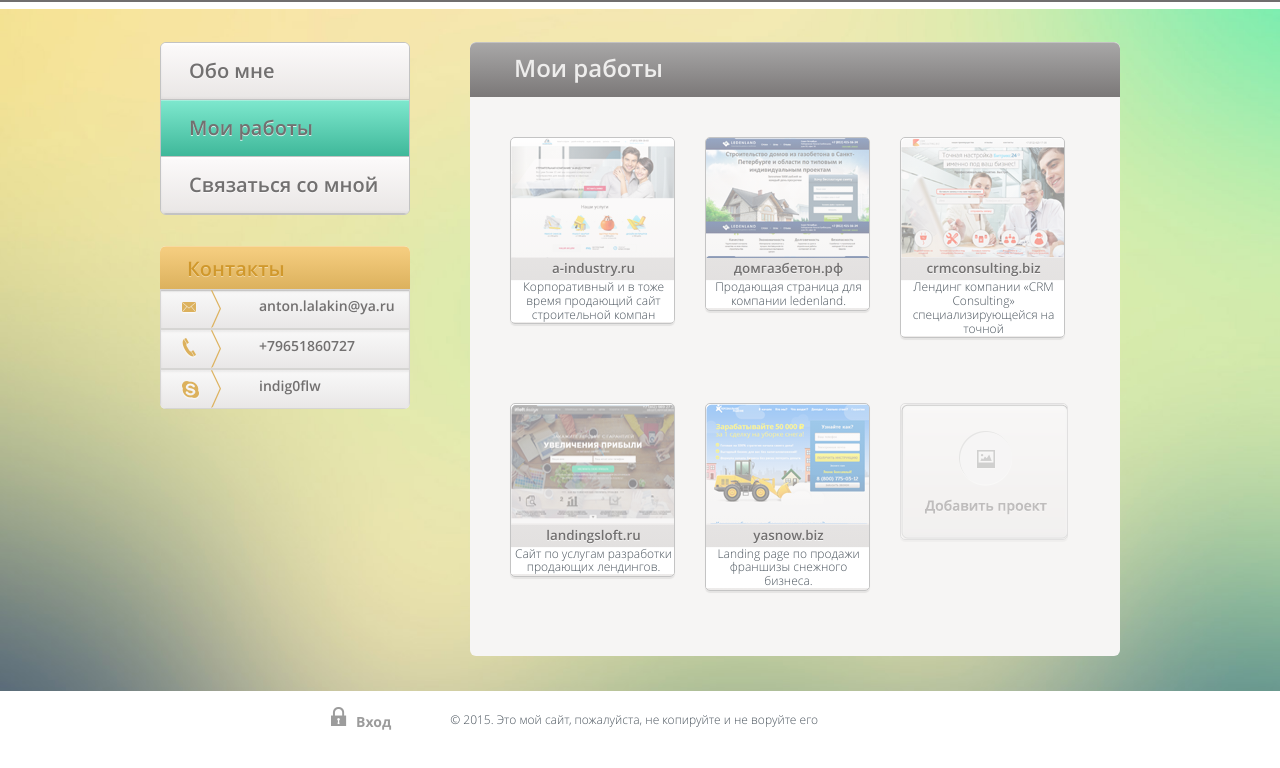
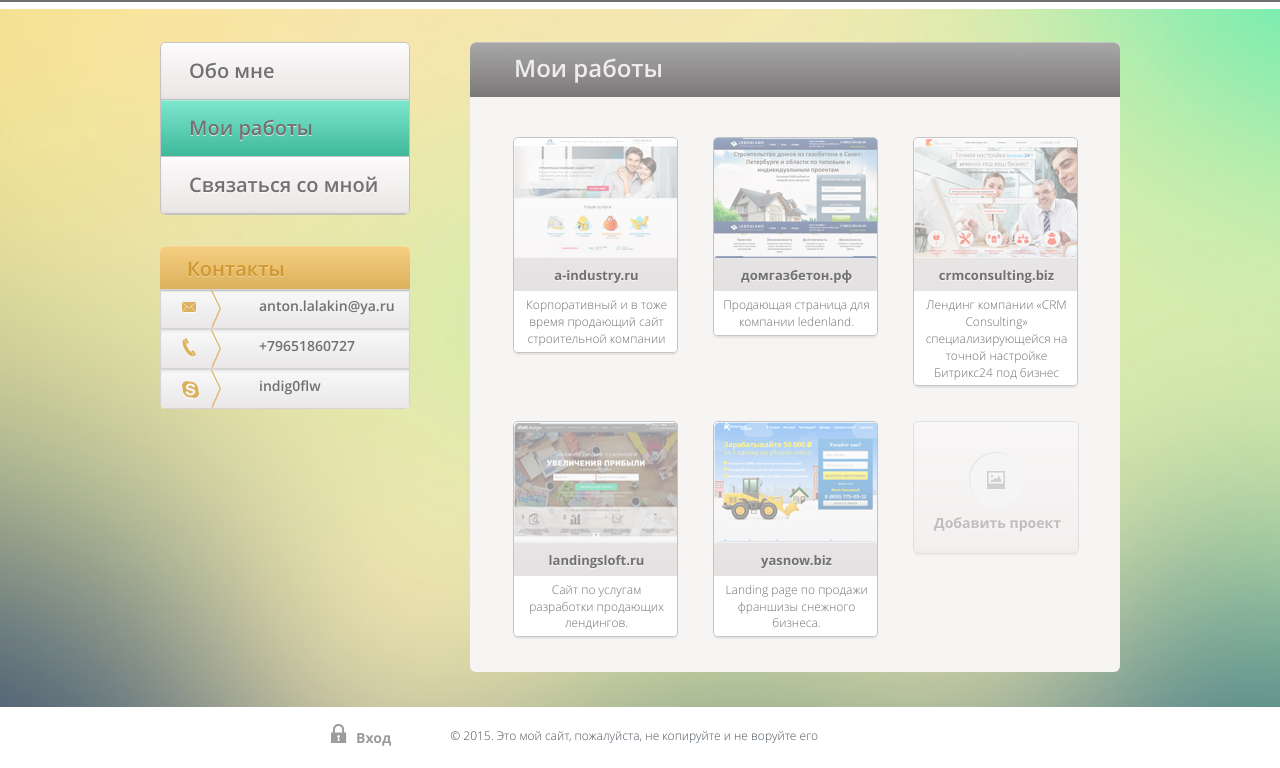
Before and after one commit to indig0flw/loft_port, a website: page app/portfolio.html in a window 1280 px wide. Shown: the part 88-856 px from the top of the page. Drawn offline with nearby package versions, Linux system fonts and the light colour scheme.

Commit message:
v1.6.0 PF optimized, IE8 partial support added

```diff
--- a/app/css/about-me.css
+++ b/app/css/about-me.css
@@ -15,9 +15,6 @@
      overflow: hidden;
  }
 
- .photo {
-     width: 100%;
- }
 
  .image-wrap {
      float: left;
--- a/app/css/contacts.css
+++ b/app/css/contacts.css
@@ -8,8 +8,7 @@
 .contacts-form-wrap {
     float: left;
     width: 400px;
-    margin-bottom: 15px;
-    /*    margin-top: 35px;*/
+    margin-bottom: 12px;
 }
 
 .name-input-item {
@@ -24,11 +23,7 @@
     display: block;
     font-size: 14px;
     font-family: 'open_sansregular', sans-serif;
-    src: url('opensans-regular-webfont.eot');
-    src: url('opensans-regular-webfont.eot?#iefix') format('embedded-opentype'), url('opensans-regular-webfont.woff2') format('woff2'), url('opensans-regular-webfont.woff') format('woff'), url('opensans-regular-webfont.ttf') format('truetype'), url('opensans-regular-webfont.svg#open_sansregular') format('svg');
-    font-weight: normal;
-    font-style: normal;
-    margin-bottom: 10px;
+    margin-bottom: 8px;
 }
 
 .input-item {
@@ -42,12 +37,9 @@
     box-shadow: 0px 1px 0px 0px rgba(255, 255, 255, 0.35), inset 0px 2px 2px 0px rgba(114, 112, 112, 0.1);
     font-size: 12px;
     font-family: 'open_sanslight';
-    src: url('opensans-light-webfont.eot');
-    src: url('opensans-light-webfont.eot?#iefix') format('embedded-opentype'), url('opensans-light-webfont.woff2') format('woff2'), url('opensans-light-webfont.woff') format('woff'), url('opensans-light-webfont.ttf') format('truetype'), url('opensans-light-webfont.svg#open_sanslight') format('svg');
-    font-weight: normal;
-    font-style: normal;
     height: 40px;
     width: 190px;
+    padding-left: 9px;
 }
 
 
@@ -55,7 +47,7 @@
     height: 183px;
     width: 100%;
     resize: none;
-    padding: 8px 5px 8px 5px;
+    padding-top: 9px;
 }
 
 .captcha-wrap {
@@ -72,12 +64,14 @@
 .captcha-input {
     width: 190px;
     float: right;
-    padding: 5px 30px 5px 5px;
+    margin-top: 17px;
+    height: 33px;
+    /*padding: 5px 30px 5px 5px;*/
 }
 
 .buttons {
     display: inline-block;
-    padding: 8px 25px 8px 25px;
+    padding: 8px 20px 8px 20px;
     border-radius: 4px;
     border: none;
     outline: none;
@@ -119,6 +113,8 @@
     float: right;
     border: 1px solid #b6b6b6;
     margin-right: 30px;
+    padding-left: 25px;
+    padding-right: 25px;
     border-radius: 5px;
     background-image: -moz-linear-gradient( 90deg, rgb(233, 230, 228) 0%, rgb(251, 249, 249) 94%, rgb(255, 255, 255) 100%);
     background-image: -webkit-linear-gradient( 90deg, rgb(233, 230, 228) 0%, rgb(251, 249, 249) 94%, rgb(255, 255, 255) 100%);
@@ -143,6 +139,12 @@
     background-image: -ms-linear-gradient( 90deg, rgb(194, 192, 192) 0%, rgb(227, 225, 225) 87%, rgb(230, 228, 228) 90%, rgb(232, 231, 231) 100%);
     box-shadow: inset 0px -2px 3px 0px rgba(41, 41, 41, 0.05);
     border: 1px solid #c3c3c3;
+}
+
+
+.push-buttons-down {
+    margin-bottom: 20px;
+
 }
 
 ::-webkit-input-placeholder {
--- a/app/css/main.css
+++ b/app/css/main.css
@@ -171,17 +171,12 @@ body {
     background-image: -ms-linear-gradient( 90deg, rgb(123, 120, 120) 0%, rgb(169, 168, 168) 100%);
     box-shadow: inset 0px 1px 0px 0px rgba(255, 255, 255, 0.3);
     font-family: 'open_sanssemibold';
-    src: url('opensans-semibold-webfont.eot');
-    src: url('opensans-semibold-webfont.eot?#iefix') format('embedded-opentype'), url('opensans-semibold-webfont.woff2') format('woff2'), url('opensans-semibold-webfont.woff') format('woff'), url('opensans-semibold-webfont.ttf') format('truetype'), url('opensans-semibold-webfont.svg#open_sanssemibold') format('svg');
-    font-weight: normal;
-    font-style: normal;
     font-size: 24px;
     color: rgb(238, 237, 236);
     line-height: 0.917;
     text-align: left;
     text-shadow: 0px 1px 0px rgba(102, 101, 101, 0.004);
 }
-
 
 
 /*Эффекты контента -конец*/
@@ -213,7 +208,6 @@ body {
     overflow: hidden;
 }
 
-
 .navigation-item {
     list-style-type: none;
     width: 250px;
@@ -222,7 +216,6 @@ body {
     background-image: -ms-linear-gradient( 90deg, rgb(233, 230, 229) 0%, rgb(251, 249, 249) 94%, rgb(255, 255, 255) 100%);
     box-shadow: 0px 2px 1px 0px rgba(9, 9, 9, 0.07), inset 0px -2px 3px 0px rgba(41, 41, 41, 0.05);
 }
-
 
 .navigtion-list {
     margin: 0;
@@ -248,7 +241,6 @@ body {
     text-align: left;
     text-shadow: 0px 1px 0px rgba(255, 255, 255, 0.75);
 }
-
 
 .navigation-link:hover {
     background-image: -moz-linear-gradient( 90deg, rgb(194, 192, 192) 0%, rgb(227, 225, 225) 87%, rgb(230, 228, 228) 90%, rgb(232, 231, 231) 100%);
@@ -310,7 +302,6 @@ body {
     text-shadow: 0px 1px 0px rgba(255, 255, 255, 0.4);
 }
 
-
 .contacts-list-item {
     padding: 0;
     margin: 0;
@@ -325,16 +316,13 @@ body {
 
 .contacts-link {
     display: block;
-  /*  float: left;*/
     height: 38px;
     width: 250px;
     text-decoration: none;
-/*    line-height: 1.4;*/
     color: #727070;
     font-family: 'open_sanssemibold';
     font-size: 14px;
 }
-
 
 .contacts-link:hover {
     background-image: -moz-linear-gradient( 90deg, rgb(224, 197, 145) 0%, rgba(251, 249, 249, 0) 100%);
@@ -392,28 +380,28 @@ body {
 /*Футер внизу - начало*/
 
 .wrapper {
-    position: relative;
     min-height: 100%;
     min-width: 960px;
     height: auto!important;
+    height: 100%;
+    margin-bottom: -61px;
 }
 
 .wrapper:after {
     content: "";
+    display: table;
+    clear: both;
     height: 61px;
-    display: block;
-    clear: both;
-    z-index: 1;
 }
 
 .page-footer {
-    display: block;
-    min-width: 970px;
+    clear: both;
+    min-width: 960px;
     height: 61px;
     margin-top: -61px;
     background-color: #fff;
+    z-index: 200;
 }
-
 
 /*Футер внизу - конец*/
 
@@ -421,7 +409,7 @@ body {
 /*Футер контент - начало*/
 
 .footer-wrap {
-    height: 50px;
+    height: 100%;
     width: 960px;
     padding-left: 170px;
     margin: 0 auto;
@@ -447,7 +435,6 @@ body {
     font-size: 12px;
 }
 
-
 .login-link {
     display: inline-block;
     float: left;
@@ -463,11 +450,9 @@ body {
     text-align: left;
     text-shadow: 0px 1px 1px rgba(255, 255, 255, 0.85);
     cursor: pointer;
-    z-index: 200;
     background: url(../img/locked.png) no-repeat;
     background-position: left center;
 }
-
 
 .login-link:hover {
     background: url(../img/unlocked.png) no-repeat left center;
--- a/app/css/portfolio.css
+++ b/app/css/portfolio.css
@@ -3,8 +3,13 @@
 }
 
 .site-info-main {
-    width: 600px;
+    width: 100%;
     margin: 0 auto;
+    display: table;
+}
+
+.site-info-line-wrapper {
+    display: table-row;
 }
 
 .site-image-link {
@@ -14,6 +19,7 @@
 }
 
 .site-info-wrapper {
+    display: table-cell;
     width: 165px;
     border: 1px solid #c4c4c4;
     float: left;
@@ -23,9 +29,13 @@
     background-image: -ms-linear-gradient( 90deg, rgb(237, 235, 234) 0%, rgb(251, 249, 249) 94%, rgb(255, 255, 255) 100%);
     box-shadow: 0px 2px 1px 0px rgba(9, 9, 9, 0.07);
     overflow: hidden;
-    margin-bottom: 65px;
-    margin-right: 15px;
-    margin-left: 15px;
+    margin-bottom: 35px;
+    margin-right: 35px;
+    margin-left: 43px;
+}
+
+.no-margin-left {
+    margin-left: 0px;
 }
 
 .site-image {
@@ -53,37 +63,29 @@
 .site-description {
     width: 165px;
     display: inline-block;
-    margin: 0;
+    /*  margin: 0;*/
     background: #fff;
     font-family: 'open_sanslight';
-    src: url('opensans-light-webfont.eot');
-    src: url('opensans-light-webfont.eot?#iefix') format('embedded-opentype'), url('opensans-light-webfont.woff2') format('woff2'), url('opensans-light-webfont.woff') format('woff'), url('opensans-light-webfont.ttf') format('truetype'), url('opensans-light-webfont.svg#open_sanslight') format('svg');
-    font-weight: normal;
-    font-style: normal;
     font-size: 12px;
     text-align: center;
+    color: rgb(114, 112, 112);
+    line-height: 1.4;
+    padding: 5px;
 }
-
 
 .site-link {
     text-decoration: none;
     display: block;
     color: #727070;
+    height: 33px;
     background-color: rgba(65, 64, 64, 0.071);
     font-size: 13px;
-    font-family: 'open_sanssemibold';
-    src: url('opensans-semibold-webfont.eot');
-    src: url('opensans-semibold-webfont.eot?#iefix') format('embedded-opentype'), url('opensans-semibold-webfont.woff2') format('woff2'), url('opensans-semibold-webfont.woff') format('woff'), url('opensans-semibold-webfont.ttf') format('truetype'), url('opensans-semibold-webfont.svg#open_sanssemibold') format('svg');
-    font-weight: normal;
-    font-style: normal;
+    font-family: 'open_sansbold';
     line-height: 1.692;
     text-shadow: 0px 1px 0px rgba(255, 255, 255, 0.75);
-    -moz-transform: matrix( 1.02802275960171, 0, 0, 1.02714914341595, 0, 0);
-    -webkit-transform: matrix( 1.02802275960171, 0, 0, 1.02714914341595, 0, 0);
-    -ms-transform: matrix( 1.02802275960171, 0, 0, 1.02714914341595, 0, 0);
     text-align: center;
+    padding-top: 7px;
 }
-
 
 .site-link:hover {
     text-decoration: underline;
@@ -94,35 +96,56 @@
     float: left;
     overflow: hidden;
     margin-bottom: 35px;
-    margin-left: 15px;
-    width: 168px;
-    height: 137px;
-    background: url(../img/add-new.png);
-    opacity: 0.41
+    opacity: 0.41;
+    border-radius: 5px;
+    background-image: -moz-linear-gradient( 90deg, rgb(237, 235, 234) 0%, rgb(251, 249, 249) 94%, rgb(255, 255, 255) 100%);
+    background-image: -webkit-linear-gradient( 90deg, rgb(237, 235, 234) 0%, rgb(251, 249, 249) 94%, rgb(255, 255, 255) 100%);
+    background-image: -ms-linear-gradient( 90deg, rgb(237, 235, 234) 0%, rgb(251, 249, 249) 94%, rgb(255, 255, 255) 100%);
+    box-shadow: 0px 2px 1px 0px rgba(9, 9, 9, 0.07), inset 0px -2px 3px 0px rgba(41, 41, 41, 0.05);
+    width: 166px;
+    height: 133px;
 }
 
 .add-new:hover {
-    opacity: 1
+    opacity: 1;
+    text-decoration: underline;
 }
 
 .add-new-link {
     display: block;
-    width: 168px;
-    height: 137px;
+    padding-left: 20px;
+    padding-top: 30px;
+    text-decoration: none;
+    font-size: 14px;
+    font-family: "open_sansbold";
+    color: rgb(114, 112, 112);
+    line-height: 1.571;
+    text-align: left;
+    text-shadow: 0px 1px 0px rgba(255, 255, 255, 0.75);
+}
+
+.add-new-link:before {
+    display: block;
+    content: "";
+    width: 54px;
+    height: 55px;
+    margin-left: 35px;
+    margin-bottom: 5px;
+    background: url(../img/add-new-s.png);
 }
 
 .site-two {
-	background: url(../img/site-two.png);
+    background: url(../img/site-two.png);
 }
 
 .site-three {
-	background: url(../img/site-three.png);
+    background: url(../img/site-three.png);
 }
 
 .site-four {
-	background: url(../img/site-four.png);
+    background: url(../img/site-four.png);
 }
 
 .site-five {
-	background: url(../img/site-five.png);
+    background: url(../img/site-five.png);
 }
--- a/app/portfolio.html
+++ b/app/portfolio.html
@@ -34,6 +34,9 @@
     <link rel="stylesheet" href="css/about-me.css">
     <link rel="stylesheet" href="fonts/stylesheet.css">
     <link rel="stylesheet" href="css/portfolio.css">
+    <!--[if lte IE 8]>
+    <link rel="stylesheet" href="css/ie.css">
+    <![endif]-->
     <!-- Modernizr -->
     <script src="bower/modernizr/modernizr.js"></script>
 </head>
@@ -87,7 +90,7 @@
                         </li>
                         <li class="contacts-list-item "><a href="tel:+79651860727" class="contacts-link phone-item"><span class="contacts-content-span">+79651860727</span></a>
                         </li>
-                        <li class="contacts-list-item"><a href="http://www.skype.com/" class="contacts-link skype-item"><span class="contacts-content-span">indig0flw</span></a>
+                        <li class="contacts-list-item"><a href="skype:indig0flw?calls" class="contacts-link skype-item"><span class="contacts-content-span">indig0flw</span></a>
                         </li>
                     </ul>
                 </nav>
@@ -104,21 +107,21 @@
                                 <a href="#q" class="site-image-link"></a>
                             </div>
                             <div class="site-name"><a href="#q" class="site-link">a-industry.ru</a></div>
-                            <div class="site-description">Корпоративный и в тоже время продающий сайт строительной компан</div>
+                            <div class="site-description">Корпоративный и в тоже время продающий сайт строительной компании</div>
                         </div>
-                        <div class="site-info-wrapper">
+                        <div class="site-info-wrapper no-margin-left">
                             <div class="site-image site-two">
                                 <a href="#q" class="site-image-link"></a>
                             </div>
                             <div class="site-name"><a href="#q" class="site-link">домгазбетон.рф</a></div>
                             <div class="site-description">Продающая страница для компании ledenland.</div>
                         </div>
-                        <div class="site-info-wrapper">
+                        <div class="site-info-wrapper no-margin-left">
                             <div class="site-image site-three">
                                 <a href="#q" class="site-image-link"></a>
                             </div>
                             <div class="site-name"><a href="#q" class="site-link">crmconsulting.biz</a></div>
-                            <div class="site-description">Лендинг компании «СRM Consulting» специализирующейся на точной </div>
+                            <div class="site-description">Лендинг компании «СRM Consulting» специализирующейся на точной настройке Битрикс24 под бизнес</div>
                         </div>
                     </div>
                     <div class="site-info-line-wrapper">
@@ -129,15 +132,15 @@
                             <div class="site-name"><a href="#q" class="site-link">landingsloft.ru</a></div>
                             <div class="site-description">Сайт по услугам разработки продающих лендингов.</div>
                         </div>
-                        <div class="site-info-wrapper">
+                        <div class="site-info-wrapper no-margin-left">
                             <div class="site-image site-five">
                                 <a href="#q" class="site-image-link"></a>
                             </div>
                             <div class="site-name"><a href="#q" class="site-link">yasnow.biz</a></div>
                             <div class="site-description">Landing page по продажи франшизы снежного бизнеса.</div>
                         </div>
-                        <div class="site-info-wrapper add-new">
-                            <a href="#q" class="add-new-link"></a>
+                        <div class="site-info-wrapper add-new no-margin-left">
+                            <a href="#q" class="add-new-link">Добавить проект</a>
                         </div>
                     </div>
                     </div>
```
Also changed, not shown: app/contacts.html (+6 -2 lines), app/css/ie.css (added, +24 -0 lines), app/index.html (+7 -5 lines), app/js/placeholder.js (added, +25 -0 lines), app/img/add-new-s.png (added), app/img/for_ie/site-one-passive.png (renamed from app/img/site-one-passive.png).
